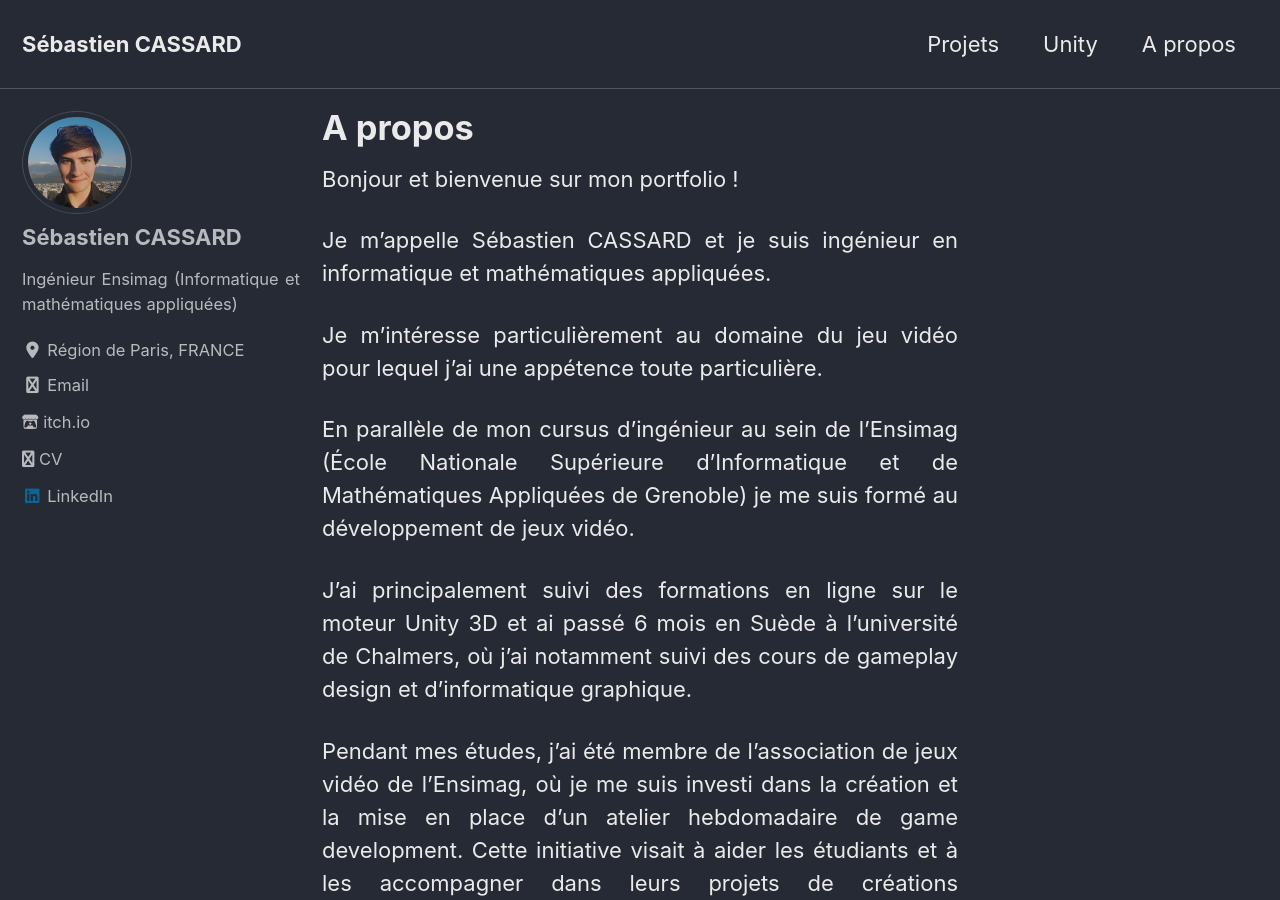
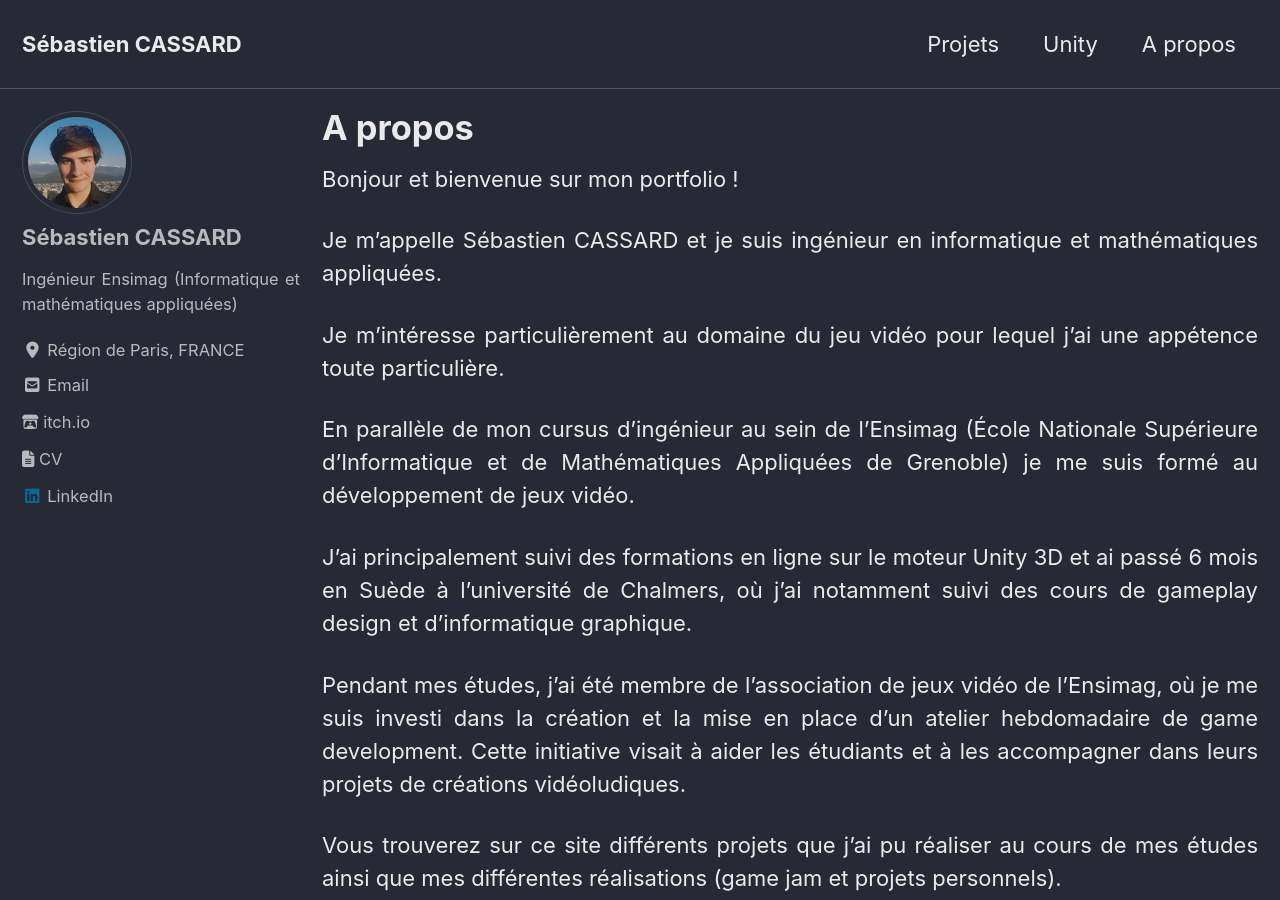
Before and after one commit to Cassards/cassards.github.io, a Jekyll site: the page built from _pages/about.md, in a window 1280 px wide and 900 px high. Built offline with Jekyll 4.4.1, drawn with Linux system fonts in a browser that asks for light colours; cached includes are drawn as plain includes; nearby versions of some CDN libraries.

```diff
--- a/_config.yml
+++ b/_config.yml
@@ -116,13 +116,13 @@ author:
   email            :
   links:
     - label: "Email"
-      icon: "fab fa-fw fa-envelope-square"
+      icon: "fas fa-fw fa-envelope-square"
       url: mailto:sebastien@cassard.fr
     - label: "itch.io"
       icon: "fab fa-itch-io"
       url: "https://shaib.itch.io/"
     - label: "CV"
-      icon: "fab fa-file-alt"
+      icon: "fas fa-file-alt"
       url: "https://cassards.github.io/documents/CV_Sebastien-CASSARD.pdf"
 
     # - label: "GitHub"
```
Also changed, not shown: _pages/about.md (+1 -1 lines).
